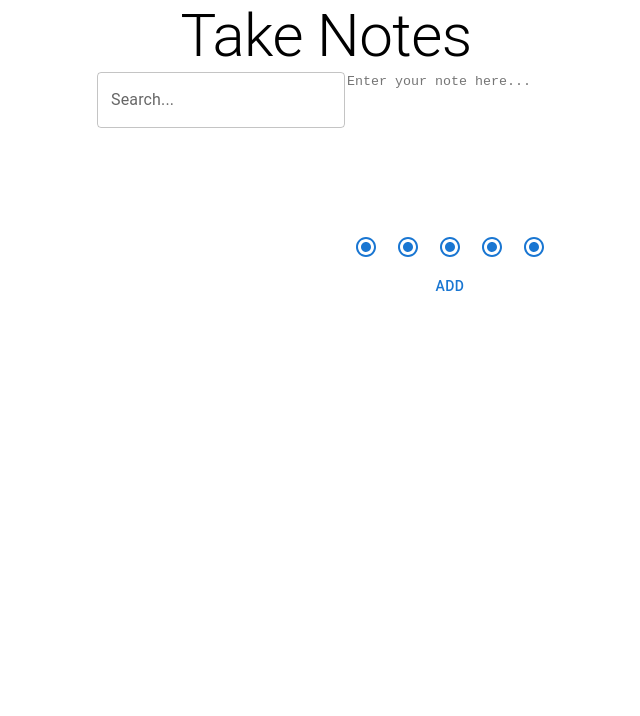
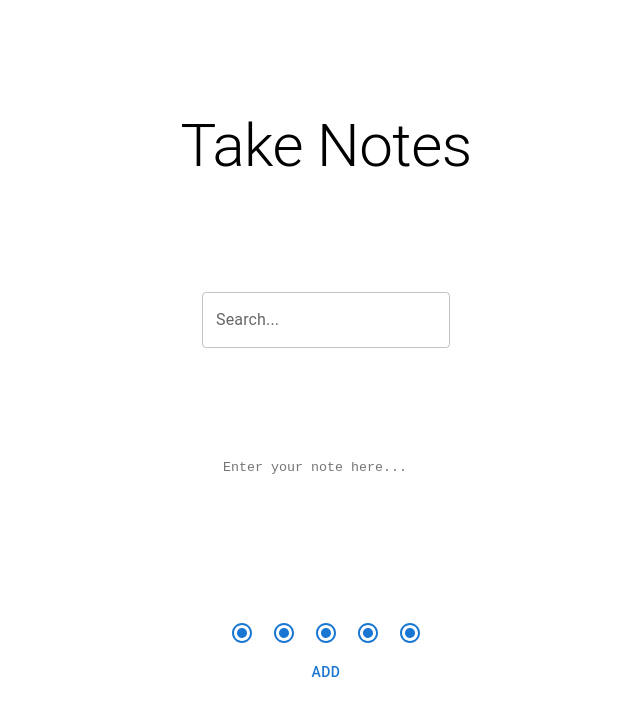
Before and after one commit to Mustafa-Filiz/React--Take-Notes-App, a React (Create React App) app: page / in a window 1280 px wide. Shown: the top 716 px of the page, without its empty margins (314-954 px from the left). Built offline with nearby package versions, Linux system fonts and the light colour scheme.

Commit message:
easy css

```diff
--- a/src/App.css
+++ b/src/App.css
@@ -1,3 +1,9 @@
 .App {
+  width: 100%;
+  height: 100vh;
   text-align: center;
+  display: flex;
+  flex-direction: column;
+  justify-content: space-evenly;
+  align-items: center;
 }
```
